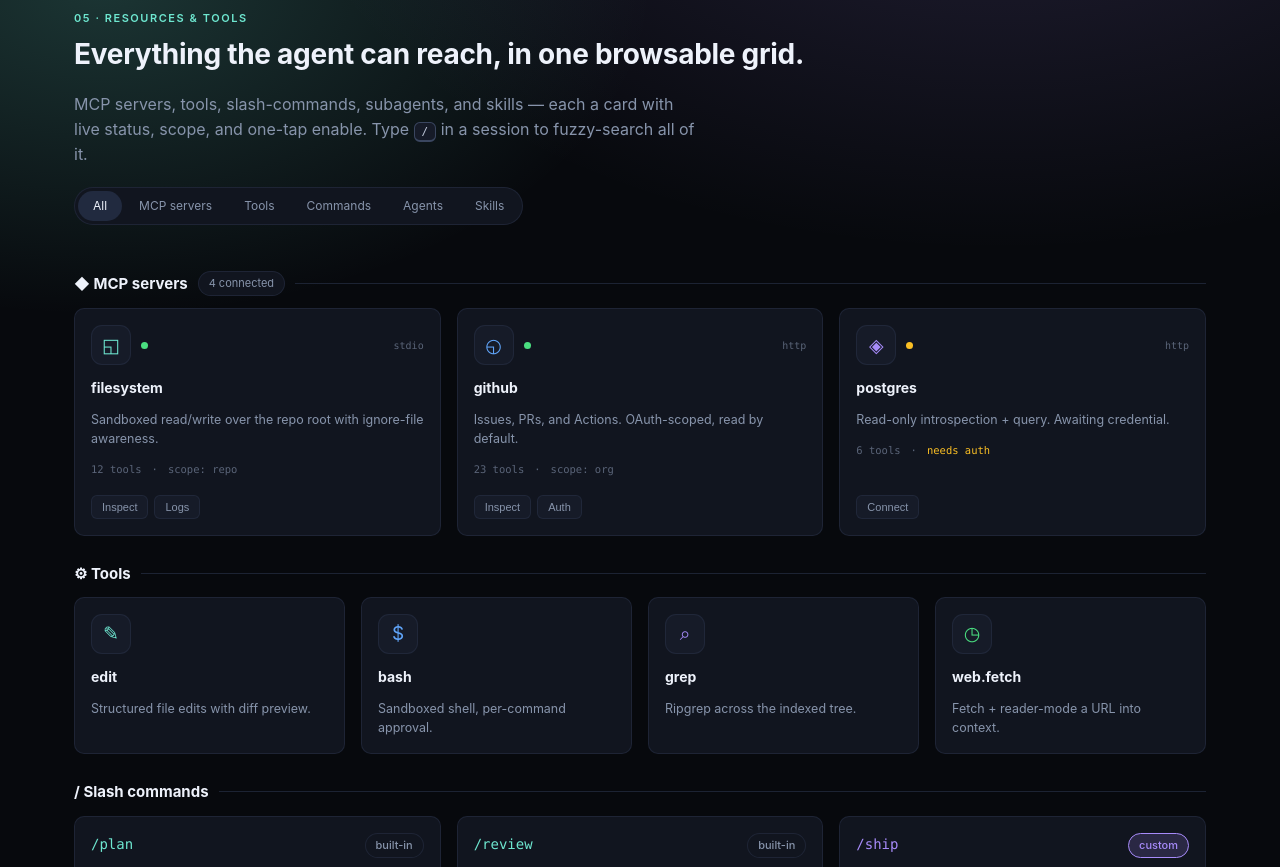
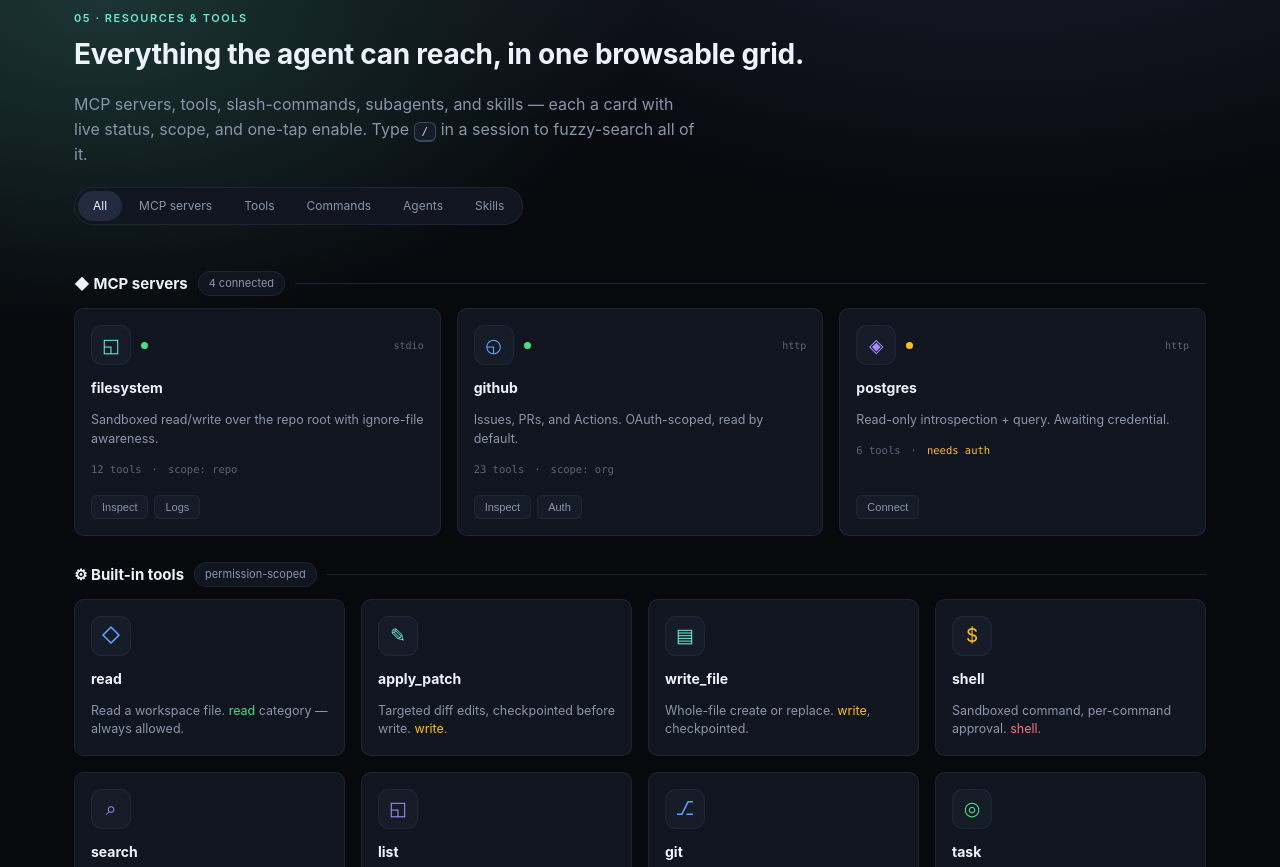
Before and after one commit to lixiang12345/skein, a website: page prototype/05-resources.html in a window 1280 px wide. Shown: the part 66-933 px from the top of the page. Drawn offline with Linux system fonts and the light colour scheme.

Commit message:
docs(prototype): align resources page with shipped tools and commands

```diff
--- a/prototype/05-resources.html
+++ b/prototype/05-resources.html
@@ -82,20 +82,27 @@
   </div>
 
   <!-- Tools -->
-  <h3 class="grp">⚙ Tools</h3>
+  <h3 class="grp">⚙ Built-in tools <span class="pill" style="font-weight:400">permission-scoped</span></h3>
   <div class="grid c4">
-    <article class="rcard"><div class="ico" style="color:var(--thread)">✎</div><h4>edit</h4><p>Structured file edits with diff preview.</p></article>
-    <article class="rcard"><div class="ico" style="color:var(--info)">$</div><h4>bash</h4><p>Sandboxed shell, per-command approval.</p></article>
-    <article class="rcard"><div class="ico" style="color:var(--weft)">⌕</div><h4>grep</h4><p>Ripgrep across the indexed tree.</p></article>
-    <article class="rcard"><div class="ico" style="color:var(--ok)">◷</div><h4>web.fetch</h4><p>Fetch + reader-mode a URL into context.</p></article>
+    <article class="rcard"><div class="ico" style="color:var(--info)">◇</div><h4>read</h4><p>Read a workspace file. <span class="c-ok">read</span> category — always allowed.</p></article>
+    <article class="rcard"><div class="ico" style="color:var(--thread)">✎</div><h4>apply_patch</h4><p>Targeted diff edits, checkpointed before write. <span class="c-warn">write</span>.</p></article>
+    <article class="rcard"><div class="ico" style="color:var(--thread)">▤</div><h4>write_file</h4><p>Whole-file create or replace. <span class="c-warn">write</span>, checkpointed.</p></article>
+    <article class="rcard"><div class="ico" style="color:var(--warn)">$</div><h4>shell</h4><p>Sandboxed command, per-command approval. <span class="c-err">shell</span>.</p></article>
+    <article class="rcard"><div class="ico" style="color:var(--weft)">⌕</div><h4>search</h4><p>Ranked retrieval across the indexed tree. <span class="c-ok">read</span>.</p></article>
+    <article class="rcard"><div class="ico" style="color:var(--weft)">◱</div><h4>list</h4><p>Directory listing with ignore-file awareness. <span class="c-ok">read</span>.</p></article>
+    <article class="rcard"><div class="ico" style="color:var(--info)">⎇</div><h4>git</h4><p>Diff, status, log, and staged commits. <span class="c-warn">git</span>.</p></article>
+    <article class="rcard"><div class="ico" style="color:var(--ok)">◎</div><h4>task</h4><p>Delegate a bounded read-only investigation to a subagent.</p></article>
   </div>
 
   <!-- Commands -->
-  <h3 class="grp">/ Slash commands</h3>
+  <h3 class="grp">/ Slash commands <span class="pill" style="font-weight:400">shipped</span></h3>
   <div class="grid c3">
-    <article class="rcard"><div style="display:flex;gap:10px;align-items:center"><span class="c-thread mono">/plan</span><span class="pill" style="margin-left:auto">built-in</span></div><p>Draft a step plan before touching code.</p></article>
-    <article class="rcard"><div style="display:flex;gap:10px;align-items:center"><span class="c-thread mono">/review</span><span class="pill" style="margin-left:auto">built-in</span></div><p>Adversarial diff review of the working tree.</p></article>
-    <article class="rcard"><div style="display:flex;gap:10px;align-items:center"><span class="c-weft mono">/ship</span><span class="pill weft" style="margin-left:auto">custom</span></div><p>Run checks, commit, open a PR from a template.</p></article>
+    <article class="rcard"><div style="display:flex;gap:10px;align-items:center"><span class="c-thread mono">/context pin</span><span class="pill thread" style="margin-left:auto">built-in</span></div><p>Pin a file so it is re-read every turn and survives compaction. Also <span class="mono">unpin</span>, <span class="mono">mute</span>, <span class="mono">list</span>.</p></article>
+    <article class="rcard"><div style="display:flex;gap:10px;align-items:center"><span class="c-thread mono">/audit</span><span class="pill thread" style="margin-left:auto">built-in</span></div><p>Replay the tool-and-permission timeline for the session, newest first, color-coded by outcome.</p></article>
+    <article class="rcard"><div style="display:flex;gap:10px;align-items:center"><span class="c-ok mono">/rollback</span><span class="pill ok" style="margin-left:auto">reversible</span></div><p>Restore the workspace from a pre-mutation checkpoint by id. Atomic, self-recovering.</p></article>
+    <article class="rcard"><div style="display:flex;gap:10px;align-items:center"><span class="c-thread mono">/mode</span><span class="pill" style="margin-left:auto">ask · plan · build</span></div><p>Switch between read-only Ask, planning Plan, and action-capable Build.</p></article>
+    <article class="rcard"><div style="display:flex;gap:10px;align-items:center"><span class="c-weft mono">/team</span><span class="pill weft" style="margin-left:auto">multi-model</span></div><p>Launch a routed specialist council with peer review and acceptance criteria.</p></article>
+    <article class="rcard"><div style="display:flex;gap:10px;align-items:center"><span class="c-thread mono">/compact</span><span class="pill" style="margin-left:auto">built-in</span></div><p>Summarize older turns into a faithful handoff to reclaim the window.</p></article>
   </div>
 
   <!-- Agents & Skills -->
```
